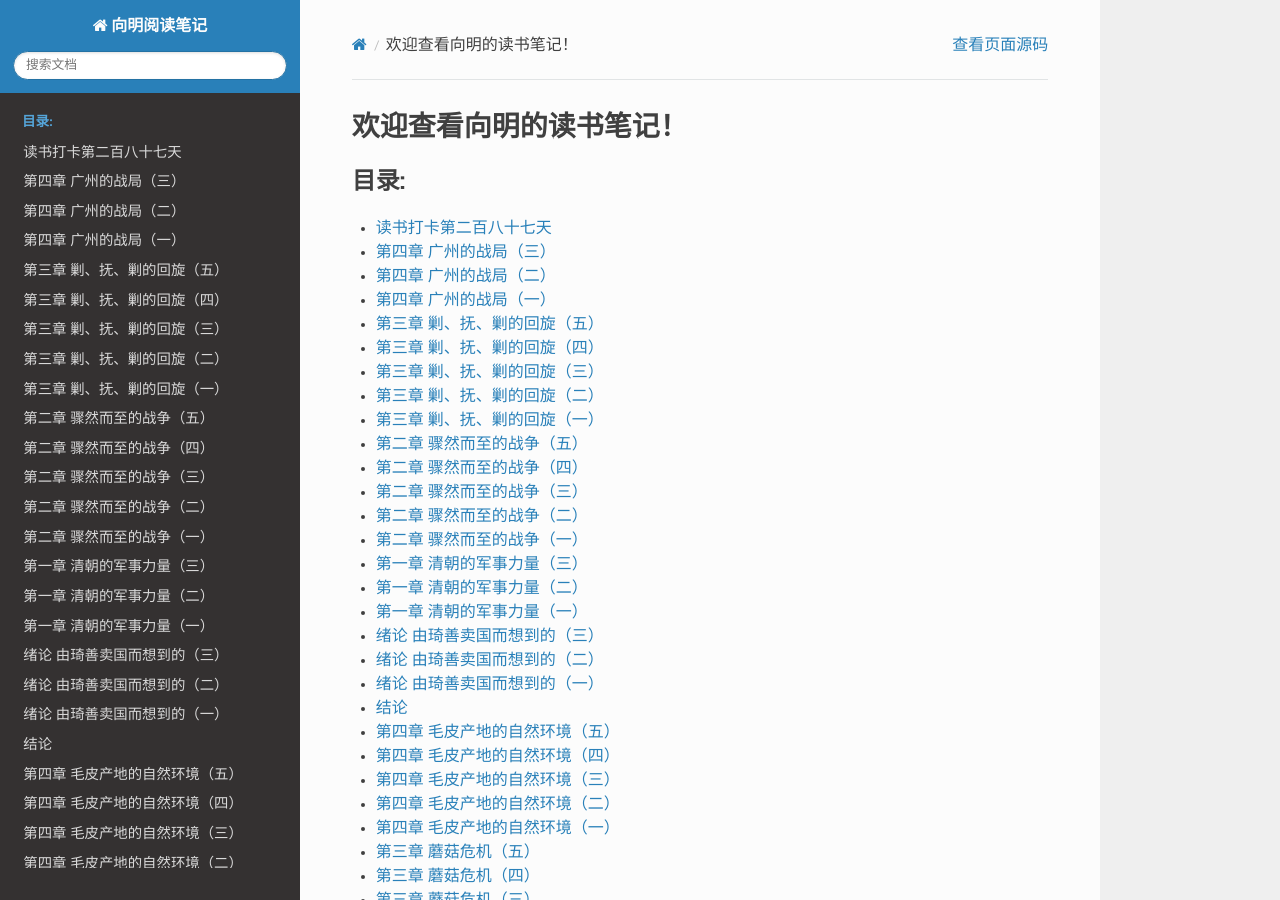
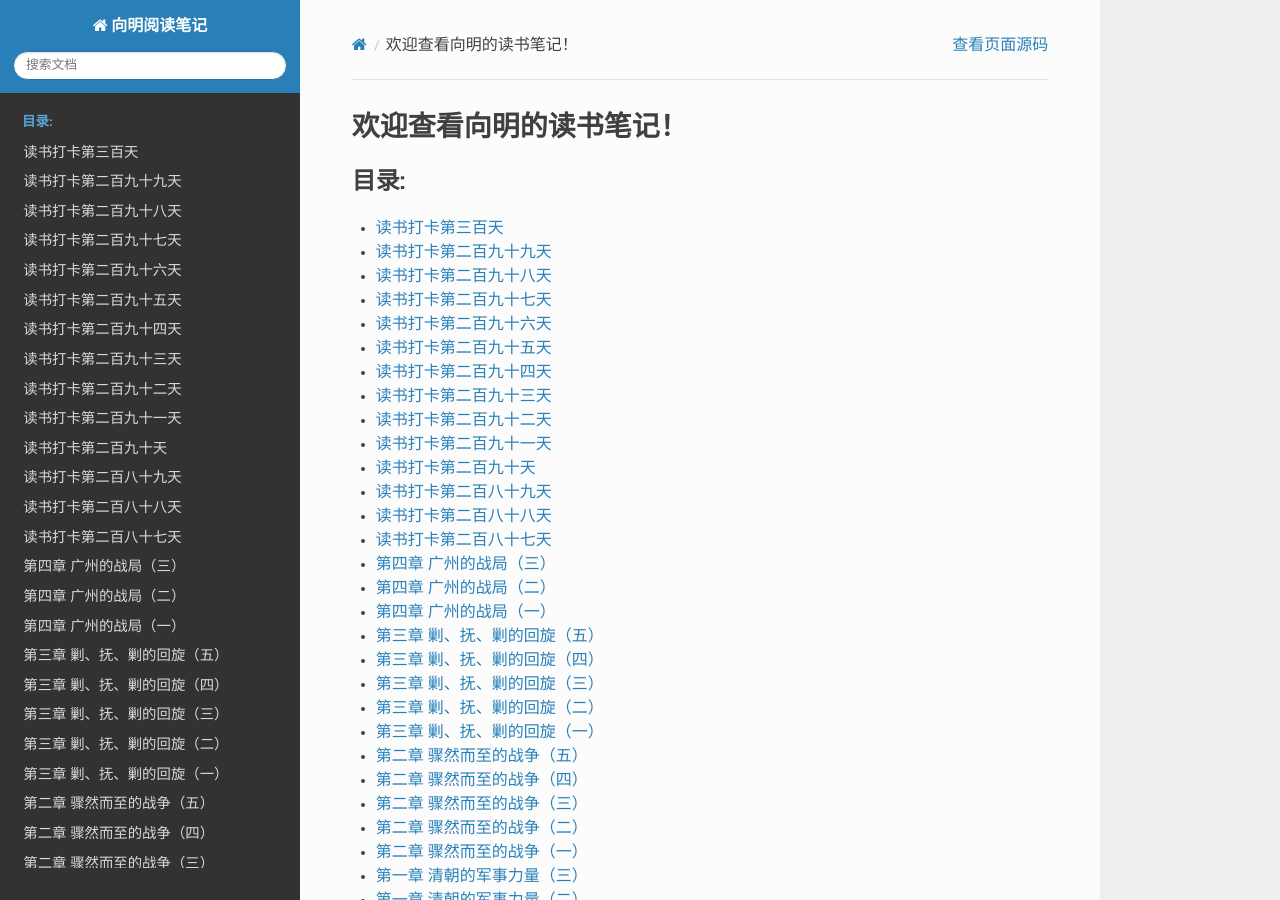
Before and after one commit to xiangming1975/reading, a Sphinx documentation site: the page built from source/index.rst, in a window 1280 px wide and 900 px high. Built offline with Sphinx 7.4.7 and the Read the Docs theme 2.0.0, drawn with Linux system fonts in a browser that asks for light colours; some of the changed lines change nothing that is shown.

Commit message:
《天朝的崩溃（修订版）》看完！

```diff
--- a/source/2021-05-08.md
+++ b/source/2021-05-08.md
@@ -4,4 +4,34 @@
 《天朝的崩溃（修订版）》（第二十天）
 ---
 
-### 第五章 东南壁垒的倾塌
+### 第五章 东南壁垒的倾塌（一）
+
+> 作为新进的颜、裕二氏，……他们的抗战言论最坚决，……他们的筹防措施最彻底，……他们是道光帝以及朝野官绅心目中的长城。但是，当英国的军舰鼓浪而来时，东南的壁垒倾塌了。
+
+#### 一、璞鼎查的东来
+
+> 琦善和义律是因同一原因、在同一时间分别被各自背后的主子罢免的。
+
+但是原因完全不同，一个是因为亏得太多，一个是因为赚得太少！
+
+> 璞鼎查的快速到达，表明了英国此时在轮船技术、地理知识和殖民体系诸方面的进展。
+
+> 科学缩短了空间的距离。东西两个大国越来越近。清朝今后将会越来越快、越来越强地承受到西方的压迫。
+
+> 璞鼎查此后展开的军事行动，速度更快，显示出与义律迥然不同的风格。
+
+> 英军开始了新的军事行动，清廷仍是蒙在鼓里。因为，奕山再次行骗。
+
+> 奕山等人若是真的将这些情况上奏道光帝，那将戳穿自己编造的谎言。
+
+真的，谎言只能用谎言来掩盖。古人诚不我欺！
+
+> 1841年8月23日，奕山等四人联衔上奏，施展了种种障目手法……
+
+> 在整篇奏折中，奕山一字未提璞鼎查的真正使命，一字未提英军北上后将展开军事行动，……奕山在此预设了铺垫，即便英军在北方出现，那也不是他的责任，……
+
+> 奕山再次展示出其捏谎的胆量和才华。
+
+他的谎言，已经能够上升到艺术层面了。
+
+> 奕山的谎言，虽使他自己再一次免受厄运，却使这个国家陷于一场新的灾难之中。
--- /dev/null
+++ b/source/2021-05-09.md
@@ -0,0 +1,33 @@
+读书打卡第二百八十八天
+===
+
+《天朝的崩溃（修订版）》（第二十一天）
+---
+
+### 第五章 东南壁垒的倾塌（二）
+
+#### 二、厦门的石壁
+
+> 尽管奕山的谎言骗住了道光帝，但却没有骗过他的邻居、督闽的颜伯焘。
+
+真的骗住了道光帝吗？我很怀疑，道光帝其实是知道真相的，只是需要一个理由由剿转抚而已。
+
+> 在鸦片战争前，厦门的防御工事微不足道，近乎于零。
+
+> 到了1841年8月厦门之战前，……厦门已经成为清王朝疆域内最强大的海防要塞之一。
+
+> 就当时的条件而言，颜伯焘已无可指责。
+
+> 英军再犯厦门，……（颜伯焘）反觉有机会立功疆场。
+
+> 知识给人力量，愚昧也给人力量，有时甚至是更大的力量。
+
+不是有时，是从来。
+
+> 他由战前的极度自信转为极度恐惧，率领文武官员夜渡，逃往同安。
+
+> 此战，清军……共计减员324名。……英军仅战死1人，受伤16人。
+
+> 世界军事史表明，在正规作战中，对近代化的敌人只能用近代化的手段来取胜。
+
+毕竟是跨时代的代差呀！
--- /dev/null
+++ b/source/2021-05-10.md
@@ -0,0 +1,43 @@
+读书打卡第二百八十九天
+===
+
+《天朝的崩溃（修订版）》（第二十二天）
+---
+
+### 第五章 东南壁垒的倾塌（三）
+
+#### 三、定海的土城
+
+> 主力于1841年9月5日撤离厦门，北上浙江。
+
+> 此时，站在璞鼎查面前的对手，是主持浙江军务的钦差大臣、两江总督裕谦。……可谓林则徐第二。
+
+> 他在浙江任上，事事以极端手段处置之。
+
+> 势不两立的敌忾致使人们的情绪趋向于暴烈，而且手段越狠越倍受喝彩，道光帝亦明确表露出欣赏鼓励的态度。
+
+也就是说，他有可能被流行态度所裹挟，或者是主动迎合。
+
+> 在裕谦的规划下，定海如同厦门，也进行了史无前例的大规模的防卫工程建设。……定海防御工程的主体是土城。
+
+> 裕谦的定海防御工程在坚固、火力诸方面均远不如颜伯焘。但是，裕谦的豪言壮语却一点也不逊色于颜伯焘，……
+
+> 裕谦虽未亲眼见过英军，却是英军不善陆战论的有力鼓吹者。
+
+> 裕谦的思想表明，尽管战争已经开始了足够长的时间，……在一班主剿官绅的心目中，对英军的实力仍是战前的模糊不清的概念，没有将英军的种种优长一一辨明清楚。
+
+闭关锁国的后果？天朝天下无敌盲目骄傲几百年的后果？不可思议！
+
+> 就天朝观念而言，……不相信堂堂天朝居然不敌区区岛夷。
+
+为什么不相信？料敌从宽，忘了？
+
+> 就理学思想而言，……在性理名教走向崇高之后，事实真情，反显得不那么重要，往往处于从属的地位。一切决策的依据，似乎不再是事实本身，而是先哲们的教诲。
+
+考据学的流毒，文字狱的后果！似乎还要算上心学？
+
+> 正因为如此，裕谦认为，这次战争获胜的首要因素，不是别的，而是民心固结，将士拼命。
+
+> 真正的战斗仅仅进行了一天，时间是1841年10月1日。
+
+> 从早晨发起进攻，至下午2时许结束战斗，英军并未遇着坚强的、有效的抵抗，……
--- /dev/null
+++ b/source/2021-05-11.md
@@ -0,0 +1,21 @@
+读书打卡第二百九十天
+===
+
+《天朝的崩溃（修订版）》（第二十三天）
+---
+
+### 第五章 东南壁垒的倾塌（四）
+
+#### 四、镇海的天险
+
+> 与厦门、定海不同，驻节镇海的两位钦差大臣，似乎都不太注重此地的防卫工程的建设。
+
+> 就镇海布防态势来看，有如虎门，主要还是防英军舰船由大峡江直闯内犯，尚未接受虎门之战的教训。
+
+节奏缓慢，还没有适应近代化的高速节奏。
+
+> 余步云如同琦善一样，成为大清朝的另一名奸臣。……裕谦、余步云之间的矛盾，变成了忠奸矛盾。
+
+> 因此，余步云被时人及后人如此定性，并非出自史料，而是出自于排列史料的思想。
+
+时势造英雄，重点在于一个造字。说你是忠臣，你就是忠臣，不是也是。
--- /dev/null
+++ b/source/2021-05-12.md
@@ -0,0 +1,37 @@
+读书打卡第二百九十一天
+===
+
+《天朝的崩溃（修订版）》（第二十四天）
+---
+
+### 第五章 东南壁垒的倾塌（五）
+
+#### 五、浙东的反攻
+
+> 1841年10月18日，道光帝随即授奕经为扬威将军，……再次组织大军，征讨逆夷。
+
+> 奕经……到了江苏后，突然止步不前，在苏州一带停留了整整两个月。
+
+> 道光帝此次让琦善随奕经去浙江，是否意味着道光帝在抚战两策中也有游移呢？
+
+所以，下属就揣摩上意，跟着抚战游移。这是来做事还是来拍马来的？不败怎么得了？
+
+> 奕经的个人经历使之未谙军伍，心中亦无制夷高策，……
+
+> 很可能奕经在京时与道光帝达成了某种默契，……
+
+>尽管道光帝从各省调集1.2万人的大军，实际上真正用于进攻的只有四川兵1600名、陕甘兵1200名，……奕经对外号称精兵十二三万！
+
+> 他选定四寅佳期为进攻时间，又以寅年出生的……段永福为进攻宁波的主将，来他个五虎制敌！
+
+三千年前周武王还知道占卜不吉不作数，打不打仗靠自己，你还真把占卜当回事了？
+
+> 1842年3月10日凌晨，清军积四个多月的努力，终于在浙东发动了鸦片战争中唯一的收复失地的反攻。
+
+> 然而，这一历经四个多月准备的反攻，不到四小时便全部瓦解。
+
+> 据英方记载，宁波之战时，英军仅阵亡一人，受伤数人，而镇海之战没有伤亡。
+
+这是一场滑稽戏么？看了这么多次战败，我第一次在看中国近代史的时候生出想笑的感觉，而非悲愤之情。
+
+上上下下要烂成什么样才会达成这般效果？这不是王朝末期什么是王朝末期？清朝不是亡于近代化进程也一定会亡于不久之后的另一次王朝更替！
--- /dev/null
+++ b/source/2021-05-13.md
@@ -0,0 +1,33 @@
+读书打卡第二百九十二天
+===
+
+《天朝的崩溃（修订版）》（第二十五天）
+---
+
+### 第六章 抚议再起（一）
+
+> 全部事实都已表明，清王朝在军事上绝无出路。东南各战场上的前敌主帅们，心里也已明白了这一点，却又不约而同地瞒着一个人……道光帝。
+
+这只能说明道光帝有问题，而且是大问题，他并不适合当领导。
+
+#### 一、十可虑
+
+> 在鸦片战争中，刘韵珂顶多是个二流角色。……他之所以能引人注目，在于他的主抚言论。可是，在战争之初，他又是一个地道的不打折扣的主剿官员。
+
+> 1840年底，刘韵珂从四川赶赴浙江新任时，打定主意要与逆夷血战一场。
+
+> 裕谦主浙后，两人旨趣相投，配合默契。
+
+> 1841年10月，英军连陷定海、镇海、宁波，三总兵战死，裕谦自杀。刘韵珂闻之如遇晴天霹雳，惊骇失色。……主剿的热情因前线的败绩而消退。
+
+> 奕经兵败浙东仓惶夜奔杭州。……到了此时，……刘韵珂思想深处间或尚存的那一点点战意，也被扫荡得干干净净。……于1842年3月21日上了一道有名的十可虑奏折。……刘韵珂的思想整整转了180度。
+
+> 从刘韵珂这一实例上，我们却可清楚地看出其思想深化的进展。先前极力主剿，乃是失之于盲目，此时倾心于抚议，却是着眼于现实。
+
+我想，这也是当时绝大多数官员的心路历程吧。
+
+> 我们可以得出近似的结论，鸦片战争中清政府支出的军费约2500万两，若包括来自民间的捐输银钱，当超过3000万两。
+
+> 英国在战后索要赔款2100万元，其中战费1200万元，仅合银900万两。
+
+也就是说，战争赔款仅相当于战争支出的大约一半！当然是选择赔款更划算！嗯，很好，很大宋！所以不要说什么清政府是一个少数族裔政权，比不得明朝汉人政权。真换明政府来，估计也是选择赔款。
--- /dev/null
+++ b/source/2021-05-14.md
@@ -0,0 +1,25 @@
+读书打卡第二百九十三天
+===
+
+《天朝的崩溃（修订版）》（第二十六天）
+---
+
+### 第六章 抚议再起（二）
+
+#### 二、屡战屡败：从杭州湾到扬子江
+
+> 早在1841年冬，英军就决定于次年春季发动扬子江战役。
+
+> 英军自1842年5月7日撤离宁波后，……于17日到达乍浦一带海面。……18日，英军发动了进攻。
+
+> 英军……共有9人毙命，55人受伤，为鸦片战争历次战斗的第三位。
+
+> 1842年6月8日，英军抵达长江口外的鸡骨礁。……由于清军已撤退，英军不费一弹占领宝山。
+
+> 到1842年8月，……英国远征军的海陆总兵力达到2万名。这在西方的殖民扩张史上是一支罕见的强大军团。
+
+> 镇江是鸦片战争中英军攻击诸要点设防最为薄弱的，而镇江之战却是鸦片战争诸战斗中抵抗最为激烈的。
+
+> 只有士兵们、民众们意识到家与国的利益的一致性时，才会在民族战争中视死如归。
+
+在民族主义诞生之前的国家，国是国，家是家，只有国破家亡的时候，才会报家仇的同时顺带消国恨。在近代民族主义出现之前，不存在国战，只有政权的更替；不存在叛国者，只有选边选错的倒霉蛋。
--- /dev/null
+++ b/source/2021-05-15.md
@@ -0,0 +1,21 @@
+读书打卡第二百九十四天
+===
+
+《天朝的崩溃（修订版）》（第二十七天）
+---
+
+### 第六章 抚议再起（三）
+
+#### 三、求和的历程
+
+> 耆英主持的求和活动也跌宕起伏，一波三折，经历了奇特的历程。
+
+> 耆英、奕经的奏折表明，他们打算比道光帝批准的范围走得更远，……
+
+对外哄敌人，对内哄上司，只要把事情压下去就好，方法手段什么的就不论了。
+
+> 7月14日，……他们公然给道光帝出了道难题，让他把战守两难的状况敕下廷臣速议良策。
+
+开始将上司的军了。看来道光帝在大臣们的心目中也就这样了。大家做事都是为口饭吃，你是老板也不能总是给下属添乱！
+
+> 英方大怒，指责清方无心讲和，……最后通碟。……三大宪惊骇失色，……决定一概允准，……事情就这么简单。原本很复杂的事情，一晚上就全结束了。
--- /dev/null
+++ b/source/2021-05-16.md
@@ -0,0 +1,33 @@
+读书打卡第二百九十五天
+===
+
+《天朝的崩溃（修订版）》（第二十八天）
+---
+
+### 第七章 平等与不平等（一）
+
+> 生活在天朝的人们，自有一套迥然相别的价值标准，另有一种平等观念。他们对今天看来为平等的条款往往愤愤不平，而对今天看来为不平等的待遇却浑然不觉，因而在外交上举措大谬。
+
+> 在十九世纪急剧缩小的世界中，天朝本是一个特殊的世界。
+
+#### 一、中英南京条约及其引起的忧虑
+
+> 李星沅当时是主和的官员。……“大书特书”使之耻辱，大约这些事是可以私下做而不能公开说的吧。他最看不惯的，是夷妇与大皇帝并书，……
+
+> 前江苏巡抚梁章钜为福建长乐人，……福州的开放使之恐惧。
+
+> 相比之下，浙江巡抚刘韵珂对条约的感受显然深刻得多，……一口气提出十个问题……真实地道出一名负责任的官员对未来中外格局，尤其是通商口岸地方官员如何处理夷务，解决民夷纠纷的忧虑。
+
+> 1842年8月18日，道光帝……作了一些让步……
+
+> 9月1日，道光帝……全面让步……命令耆英等人在条约完成后，继续与英方商议一切紧要事件。……他与刘韵珂在思想上有着惊人的一致。
+
+> 9月6日，道光帝……注意力已从条约本身转向条约之外，……
+
+> 毫无国际知识的道光帝并不知道国家利益之所在！他所要求交涉的内容或为不得要领，或为不着边际。
+
+> 真正使耆英、刘韵珂、道光帝陷入困境的是南京条约有关通商关系的规定，……
+
+> 鸦片战争虽然击碎了天朝的威严，但天朝的观念却不能随之更换。即便是对战败体会最深，已从天朝梦幻中探出头来的耆英者流，手捧南京条约，迷迷然，感到面对着一大堆全新的难题。
+
+> 由英方按西方标准制定的南京条约，在没有近代国际知识，不了解西方商业制度的清政府手中，必然是难以执行的。
--- /dev/null
+++ b/source/2021-05-17.md
@@ -0,0 +1,29 @@
+读书打卡第二百九十六天
+===
+
+《天朝的崩溃（修订版）》（第二十九天）
+---
+
+### 第七章 平等与不平等（二）
+
+#### 二、迈入陷阱：中英虎门条约
+
+> 中英南京条约的性质是合约。……换言之，此后清朝完全可以依照合约的文字和精神，拒绝英方没有合约依据的要求。可是，这些道理，在天朝里面，又有谁晓得呢？
+
+> 在天朝中，耆英绝不是愚笨拙劣的人士，但在中英交涉中表现出来的颟顸，使人感到，他已迈入陷阱却自以为走向光明。
+
+> 在这些交涉中，璞鼎查步步紧逼，言辞激烈，……在这些事件的阴影下，清朝上下似乎已经忘记了广东谈判本是为了挽回某些权益，而不是不明不白地转向追求民夷相安的局面。
+
+> 由于不懂国际惯例，在许多事务上他们似乎听任英方的摆布。
+
+> 10月8日，耆英与璞鼎查在虎门签订了五口通商附粘善后条约，又称虎门条约。
+
+> 天朝稀里糊涂地接受了一项新的条约，自己在脖子上套上一道绳索。
+
+> 这些老师同时也是骗子，他们在传授国际知识的同时，夹杂了一整套的诈骗术。
+
+> 璞鼎查对耆英的提议不是依据条约加以拒绝，……而是诱之以谈判。……谈判关税的做法，本身就违反了南京条约。耆英等人由此步入陷阱。
+
+> 传统的天朝观念，遮挡了他们的视野，近代国际知识的缺乏，又使之看不见认不清真正的国家利益和民族利益之所在。
+
+近代之前的中国，是只有朝代没有国家，只有家族没有民族的玩意儿。哪来的国家利益和民族利益！
--- /dev/null
+++ b/source/2021-05-18.md
@@ -0,0 +1,19 @@
+读书打卡第二百九十七天
+===
+
+《天朝的崩溃（修订版）》（第三十天）
+---
+
+### 第七章 平等与不平等（三）
+
+#### 三、等价交换？中美望厦条约
+
+> 美方的计谋是，先立约后进京。……耆英的对策是，以美使放弃进京作为签订条约交换条件。
+
+> 耆英、黄恩彤端出了底牌，他们将以中英虎门条约及附件为蓝本，对美方的条约草案予以准驳。
+
+也就是说，如果当初签南京条约和虎门条约的时候，有个明白人，那么后面也不会有那么多不平等条约了？算了，不会有这个明白人的，要等到后面那批留洋儿童去了。
+
+> 顾盛胜利了！他以一纸国书换来了一项对美国极有利益的条约。耆英也胜利了！他阻止了美使进京，……。
+
+> 中美望厦条约成为后来者的摹本。
--- /dev/null
+++ b/source/2021-05-19.md
@@ -0,0 +1,41 @@
+读书打卡第二百九十八天
+===
+
+《天朝的崩溃（修订版）》（第三十一天）
+---
+
+### 第七章 平等与不平等（四）
+
+#### 四、奉献：中法黄埔条约
+
+> 继美国而来的，是法国。
+
+> 1842年2月4日，……奕山等人非常希望法方能干预中英战争，并询问法王能否在中英之间调停。
+
+打住！你是天朝啊！蛮夷打你，你找另一个蛮夷调停？你天朝的脸面呢？再说了，你连英法在哪儿都不知道，连英法是不是一伙的都不知道，就敢求法国调停？你求法国调停，你能给法国什么好处呢？
+
+> 同美国一样，法国政府得知南京条约签订的消息，亦想从中沾光。
+
+> 拉萼尼的使命可以简单地概括为一句话：与清朝缔结一项与英国权利相等的通商条约。
+
+> 天朝的人们尚未意识到这些条约是不平等条约。尤其是耆英和黄恩彤，此时正为新条约在各通商口岸确立的新制度而庆幸，……。他们猜不透拉萼尼的真实意图，于是在各个方面都拉开了漫长的放线，唯有订立条约是不设防地带。
+
+> 中法黄埔条约是天朝的奉献，而天朝中人将此大悲凉当作大欢喜。
+
+> 在鸦片战争时期的中西交往中，语言问题一直是一大障碍。当时中国懂外语的，大多为文化程度不高的买办，粗俚贪婪，难充政府的正式帮手。西方各国的翻译，主要是来华多年的传教士，对中国的内情有着更多的了解和理解，成为交涉中的主力。
+
+> 耆英想出一个办法，……耆英打算与拉萼尼联手，逼道光帝让步。
+
+荒谬！扭曲！变态！
+
+> 道光帝终于在1846年2月20日明令宣布，基督教弛禁。
+
+> 今天的人们，称这些条约是西方列强强加于中国的，这一结论并不为错。
+
+> 但是，这一结论又实在不能成为替天朝辩护的理由，……
+
+> 1881年，李鸿章与巴西使节谈判条约。此次双方签订的条约，方为中国近代史上第一个平等条约。
+
+> 中国人真正弄清国与国之间的正常关系，付出了多大的代价？
+
+我只是遗憾，这个代价能不能小点？
--- /dev/null
+++ b/source/2021-05-20.md
@@ -0,0 +1,47 @@
+读书打卡第二百九十九天
+===
+
+《天朝的崩溃（修订版）》（第三十二天）
+---
+
+### 第八章 历史的诉说
+
+> 一、清朝就不应该抵抗，英国军舰一开到中国海马上就投降？
+
+如果清朝政府一开始就保持开放心态，在康熙朝就会和西方接上头，调整心态，遵守近代化的游戏规则，参与到西方国际交往。到道光朝哪里会有鸦片纠纷？哪里会有鸦片战争？哪里会打不赢？哪里会有抵抗还是投降的纠结？
+
+> 二、在战场上英勇抵抗的清军将士的血都是白流的？
+
+是！就是白流了！错误指挥下的牺牲，没有战后总结的牺牲，无论输赢，都是白白牺牲了。
+
+> 日本成功了。今日的日本史学家几乎无人否认，安政五国条约的失败是今日日本成功之母。
+
+> 日本的事例已经证明：避免交战，减少损失，也是一种明智的选择；即使订立了不平等条约，也不见得必然一味沉沦。
+
+> 可是，清朝，……是一个自信的天朝，尽管事实上已经百病缠身。他不相信自己竟然不敌区区岛夷，因而在当时不可能不以武力相拒。
+
+> 清军将士在战场上付出的鲜血，怎样才不会白流。
+
+> 琦善……战后……未为中国的变革作任何有益的事，却是无可争辩的真实。……他在战时的避战策略，只是一种苟安，并无长久的打算和通盘的思考。
+
+> 林则徐对战局的发展十分关心。……他提出了八字要言……表现出值得肯定的积极进取精神。……复出后……其办事细密的作风一如从前，但主要围绕着平叛等传统事务，当时中国最急迫的任务被放在一旁，他只是顺着当时的政治方向走。
+
+> 林则徐有着可贵且有限的开眼看世界的事实，但还不能推导出他有着改革中国的思想。
+
+> 尽管战争的结局是残酷的，但道光帝并没有作深刻的自我反省，仍是一如既往地将一切责任卸于下属。
+
+> 时代变了，道光帝浑然不觉，……头脑却依旧留在旧时代。
+
+> 奕山活得很长，宦历道咸同三朝，本可有所作为。可他从鸦片战争中引出什么教训？……即所谓避免衅端。……他的思想始终停留在鸦片战争前。
+
+> 刘韵珂是交战省份督抚中唯一未获咎处反得升迁的人，这自然与其为人乖巧有关。
+
+> 耆英在战后相当长的一段时间里主持清朝对外事务。……他所抱定的宗旨是：避免衅端，尽量维护天朝体制，保持民夷相安。
+
+说白了不就是和稀泥嘛！
+
+>黄恩彤到广州后，官运亨通。
+
+> 《海国图志》就是这么一部庞杂的著作，有新思想的闪耀，也有旧观念的罗列。
+
+> 我们今天认为尚不够完美的著作，当时被许多人视之为夷张目而鄙视。
--- /dev/null
+++ b/source/2021-05-21.md
@@ -0,0 +1,17 @@
+读书打卡第三百天
+===
+
+《天朝的崩溃（修订版）》（第三十四天）
+---
+
+### 读后感
+
+当我们接触到新东西时，应当保持怎样的心态？
+
+现在事后，当然可以很轻松地说，保持开放的心态。
+
+但真到当事之时，面对未知的恐惧，旧有认知体系的局限，怎么可能开放心态？
+
+恐惧可以克服，局限可以打破。打破局限所需的认知又是从哪里来的？教育和学习。适当的教育和学习，可以让我们保持开放的心态。哪里有适当的教育？这就要看向教育体制、教育目的了。也就是说，我们永远要警惕我们的教育制度和教育目的，这里面有着统治阶级如何看待被统治阶级的最真实观点。
+
+再一个，如果上司有错、下属不认同，怎么办？在皇帝的一元统治下，看来是无解的，必须迎合上意。下属不能寄希望于皇帝从善如流，必须保证有制度约束决策者，在任何情况下，决策者能够兼听兼信、能够做出符合现实的最佳决定。现在的七常委制度真的就能避免这个问题？怎么避免如美国政府那样被利益集团挟持？
```
